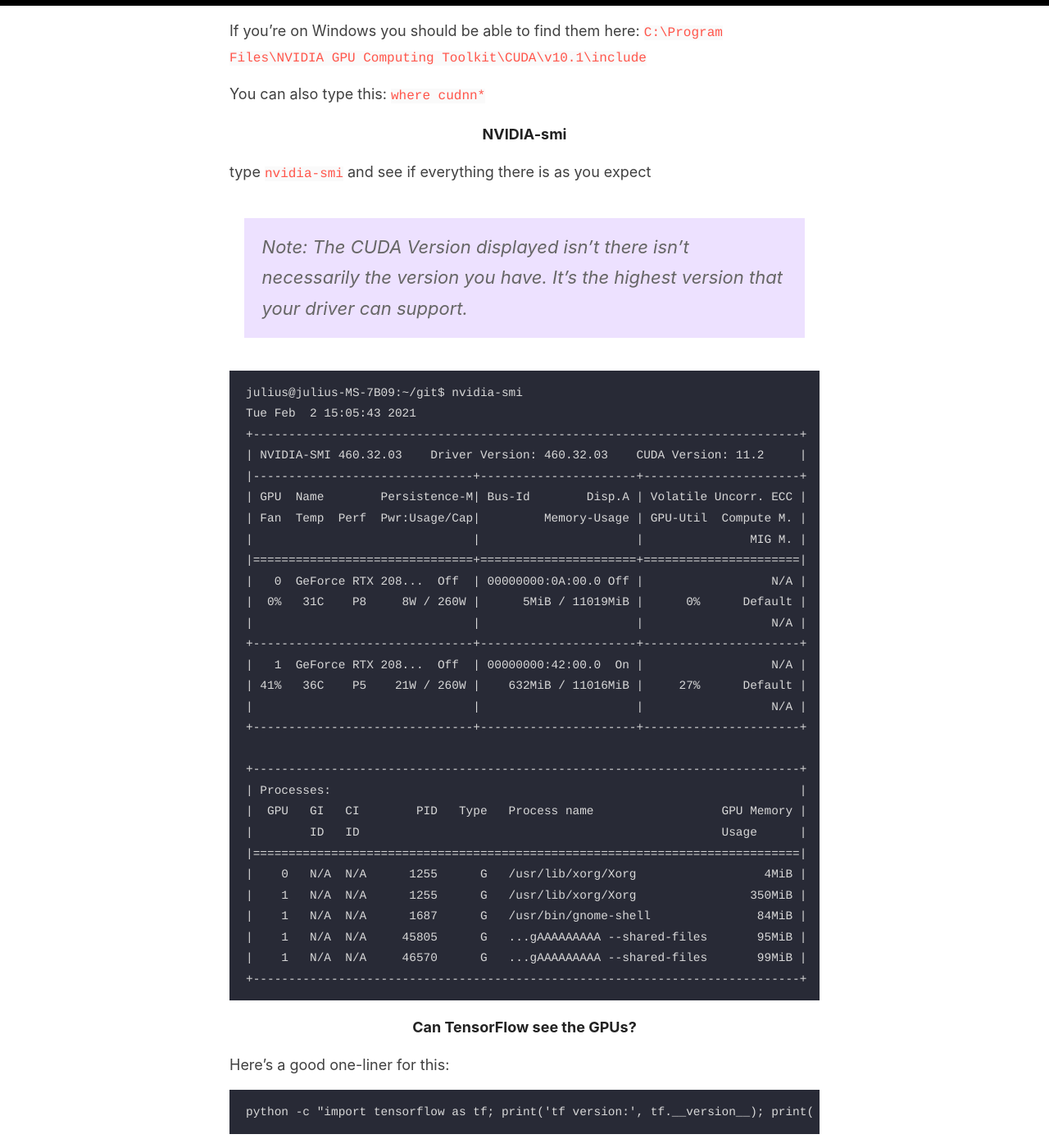
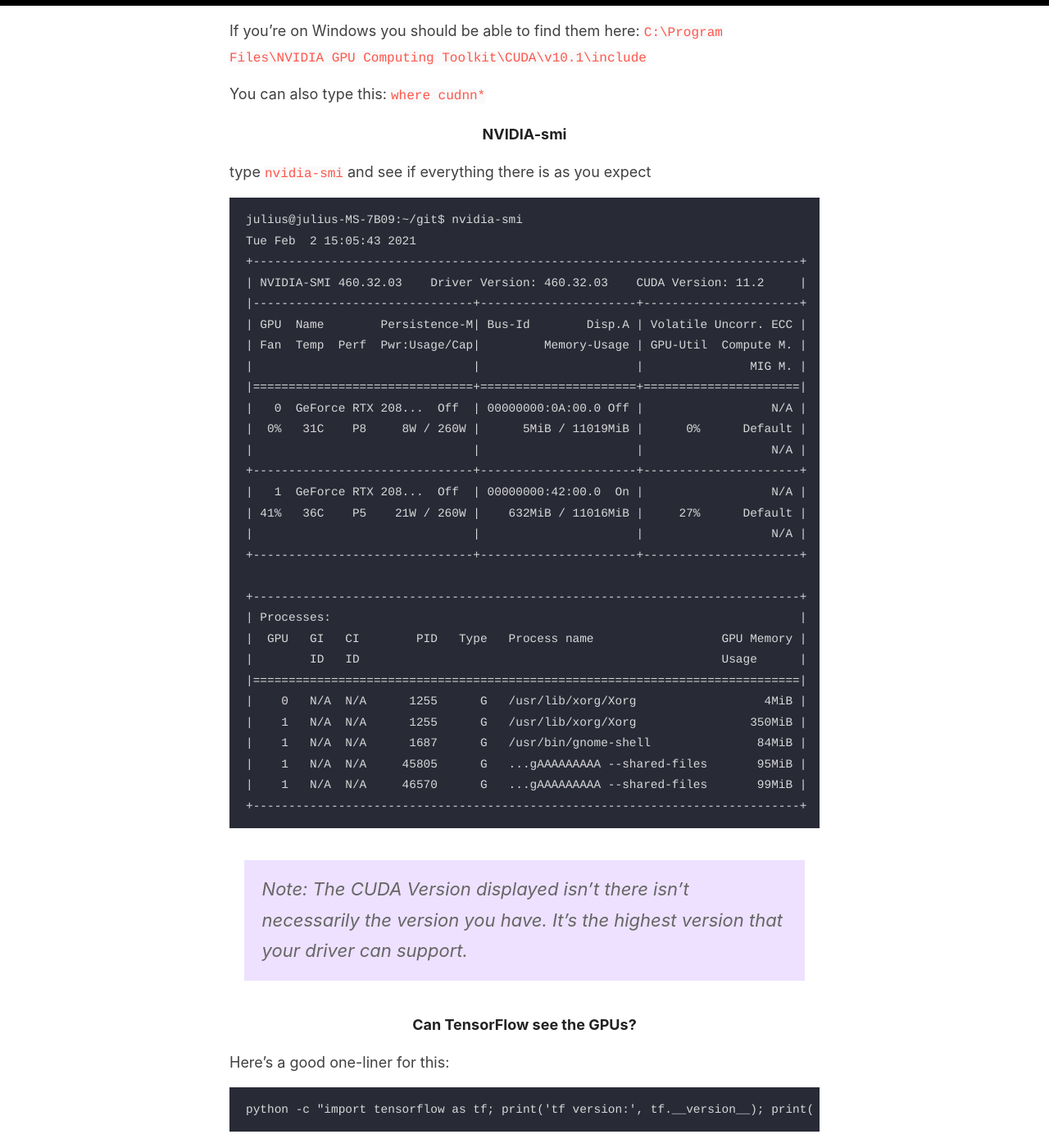
Before and after one commit to jss367/blog, a Jekyll site: the page built from _posts/2017-6-21-tensorflow-gpu-cuda.md, in a window 1280 px wide and 1400 px high, scrolled down 2130 px. Shown: the whole window at 82% size. Built offline with Jekyll 4.4.1, drawn with Linux system fonts in a browser that asks for light colours; our own code applies the rules of GitHub Pages for plain Markdown files; part of the change alters nothing that is shown.

````diff
--- a/_posts/2017-6-21-tensorflow-gpu-cuda.md
+++ b/_posts/2017-6-21-tensorflow-gpu-cuda.md
@@ -91,7 +91,6 @@ You can also type this: `where cudnn*`
 
 type `nvidia-smi` and see if everything there is as you expect
 
-> Note: The CUDA Version displayed isn't there isn't necessarily the version you have. It's the highest version that your driver can support.
 
 ```
 julius@julius-MS-7B09:~/git$ nvidia-smi
@@ -124,6 +123,7 @@ Tue Feb  2 15:05:43 2021
 |    1   N/A  N/A     46570      G   ...gAAAAAAAAA --shared-files       99MiB |
 +-----------------------------------------------------------------------------+
 ```
+> Note: The CUDA Version displayed isn't there isn't necessarily the version you have. It's the highest version that your driver can support.
 
 
 #### Can TensorFlow see the GPUs?
````
